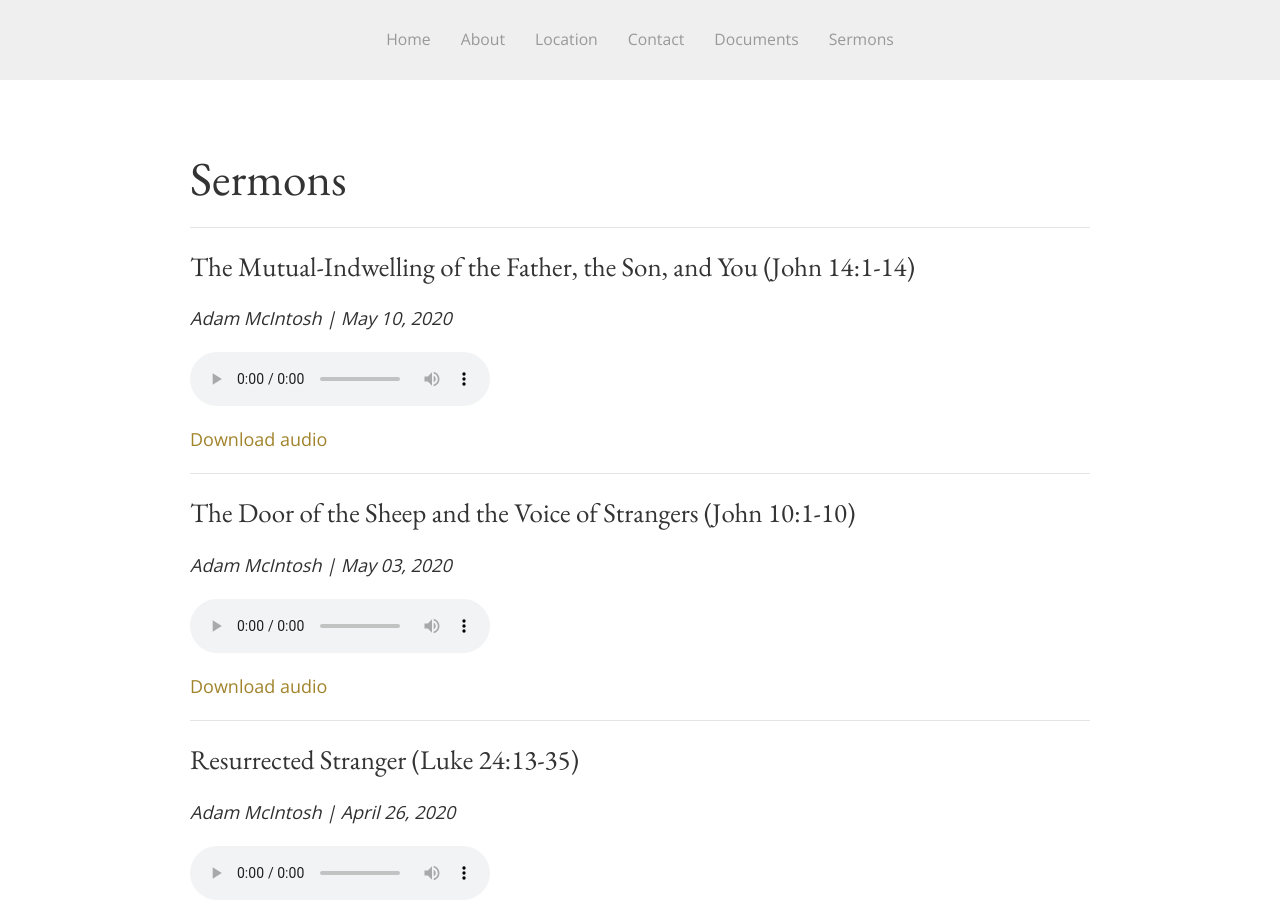
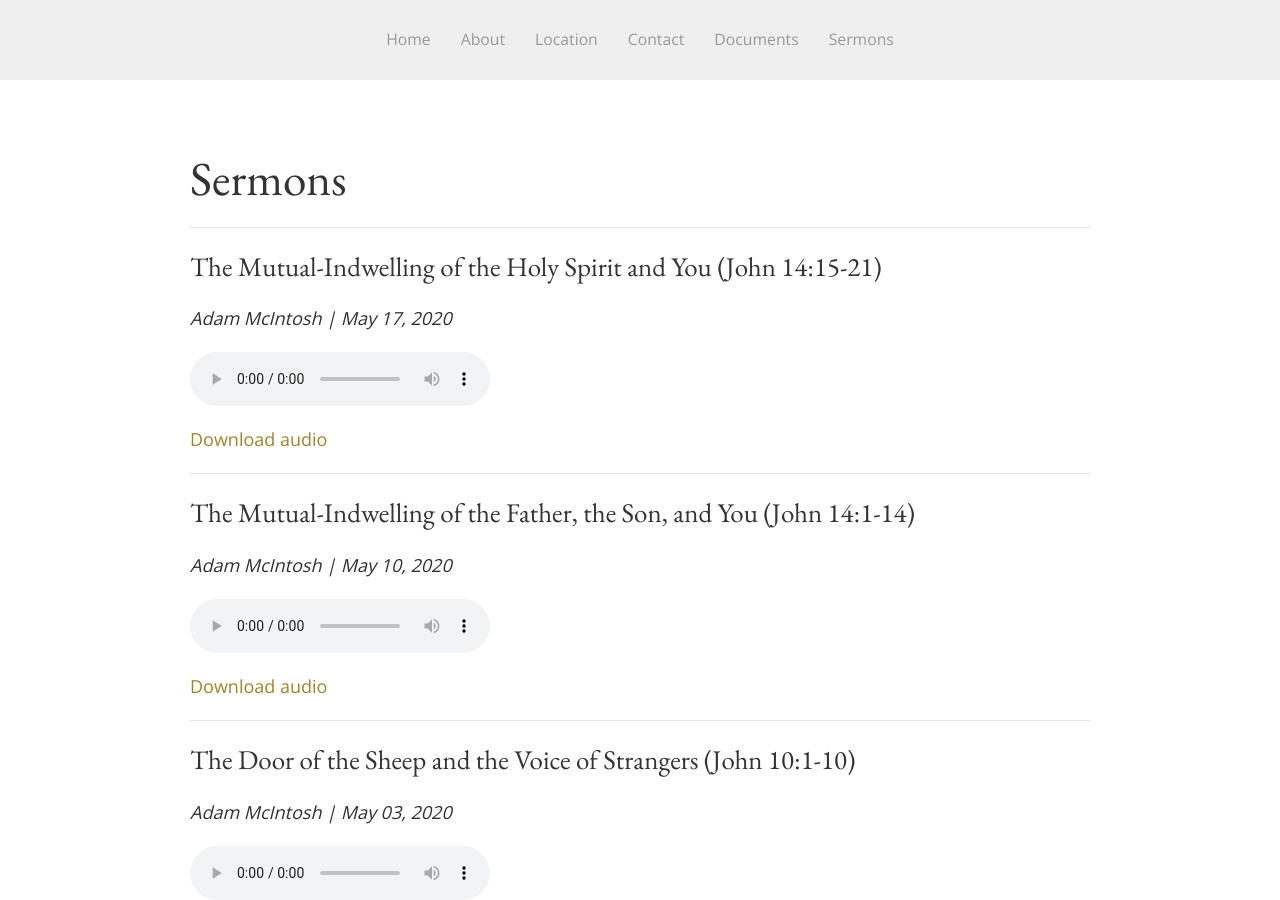
Before and after one commit to SaintDavidsChurch/website, a Jekyll site: the page built from sermons.html, in a window 1280 px wide and 900 px high. Built offline with Jekyll 4.4.1, drawn with Linux system fonts in a browser that asks for light colours.

Commit message:
Updated by InferCMS

```diff
--- a/_data/sermons.yml
+++ b/_data/sermons.yml
@@ -86,3 +86,7 @@
   date: '2020-05-10'
   preacher: Adam McIntosh
   audio_file: https://saintdavids.church/assets/sermons/2020/Adam-McIntosh_May10-2020_John14.1-14.mp3
+- title: The Mutual-Indwelling of the Holy Spirit and You (John 14:15-21)
+  date: '2020-05-17'
+  preacher: Adam McIntosh
+  audio_file: https://saintdavids.church/assets/sermons/2020/Adam-McIntosh_May17-2020_John14.15-21.mp3
```
